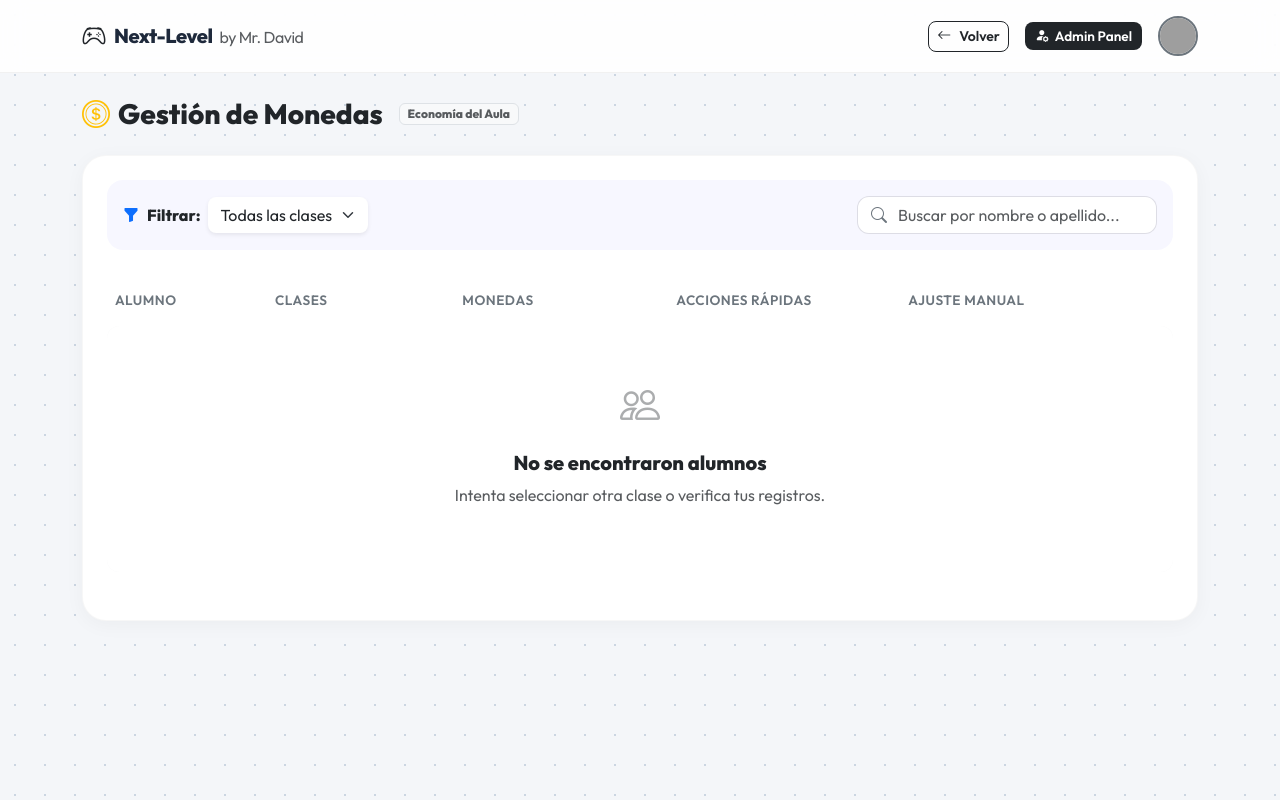
After one commit to Code-Tech-Software/NextLevel, a Django app: page /economia-alumnos/ in a window 1280 px wide. The commit adds this page. Run offline with Django 5.2, Linux system fonts and the light colour scheme; data that the repository does not hold is empty; some libraries are stand-ins or nearby versions; grey boxes are pictures that could not be loaded.

Commit message:
ADMINISTRAR MONEDAS

```diff
--- a/Misiones/urls.py
+++ b/Misiones/urls.py
@@ -34,4 +34,10 @@ urlpatterns = [
     path('forja/nivel/nuevo/', views.alta_nivel, name='alta_nivel'),
 
     path('ajax/cargar-niveles/', views.cargar_niveles, name='ajax_cargar_niveles'),
+
+    # Ruta para la interfaz principal
+    path('economia-alumnos/', views.gestionar_monedas, name='gestionar_monedas'),
+
+    # Endpoint (API) para actualizar las monedas vía AJAX
+    path('api/actualizar-monedas/', views.api_actualizar_monedas, name='api_actualizar_monedas'),
 ]
--- a/Misiones/views.py
+++ b/Misiones/views.py
@@ -529,3 +529,59 @@ def alta_nivel(request):
         form = NivelForm()
 
     return render(request, 'Administrativo/alta_nivel.html', {'form': form})
+
+
+ # Dar monedas
+from django.shortcuts import render, get_object_or_404
+from django.http import JsonResponse
+from django.views.decorators.http import require_POST
+from .models import Alumno, Clase
+
+
+def gestionar_monedas(request):
+    """Renderiza la vista principal con opciones de filtrado."""
+    clases = Clase.objects.all().order_by('grado', 'grupo')
+    clase_id = request.GET.get('clase')
+
+    # Por defecto, traemos todos los alumnos activos
+    alumnos = Alumno.objects.filter(activo=True).order_by('apellido', 'nombre')
+
+    # Si se selecciona una clase en el filtro, aplicamos el queryset
+    if clase_id:
+        alumnos = alumnos.filter(clases__id=clase_id)
+
+    context = {
+        'clases': clases,
+        'alumnos': alumnos.distinct(),
+        'clase_seleccionada': int(clase_id) if clase_id and clase_id.isdigit() else None
+    }
+    return render(request, 'Monedas/gestionar_monedas.html', context)
+
+
+@require_POST
+def api_actualizar_monedas(request):
+    """Recibe peticiones AJAX para sumar o restar monedas."""
+    try:
+        alumno_id = request.POST.get('alumno_id')
+        cantidad = int(request.POST.get('cantidad', 0))
+        accion = request.POST.get('accion')  # 'sumar' o 'restar'
+
+        alumno = get_object_or_404(Alumno, id=alumno_id)
+
+        if accion == 'sumar':
+            alumno.monedas += cantidad
+        elif accion == 'restar':
+            alumno.monedas -= cantidad
+            # Extra: Prevenir que las monedas queden en negativo
+            if alumno.monedas < 0:
+                alumno.monedas = 0
+
+        alumno.save()
+
+        return JsonResponse({
+            'status': 'success',
+            'nuevas_monedas': alumno.monedas,
+            'mensaje': f'Monedas actualizadas para {alumno.nombre}'
+        })
+    except Exception as e:
+        return JsonResponse({'status': 'error', 'mensaje': str(e)}, status=400)
--- /dev/null
+++ b/templates/Monedas/gestionar_monedas.html
@@ -0,0 +1,338 @@
+{% extends 'Profesor/baseProfesor.html' %}
+
+{% block extra_css %}
+<style>
+    /* Estilos basados en el diseño de Forja / Acciones rápidas */
+    .management-panel {
+        background: var(--surface-color, #ffffff);
+        border-radius: 24px;
+        padding: 24px;
+        box-shadow: 0 4px 20px rgba(0, 0, 0, 0.04);
+        border: 1px solid rgba(0, 0, 0, 0.03);
+    }
+
+    .table-custom {
+        border-collapse: separate;
+        border-spacing: 0 8px;
+    }
+
+    .table-custom thead th {
+        border-bottom: none;
+        color: #6c757d;
+        font-weight: 600;
+        text-transform: uppercase;
+        font-size: 0.85rem;
+        letter-spacing: 0.5px;
+    }
+
+    .table-custom tbody tr {
+        background: #f8f9fa;
+        transition: all 0.2s ease;
+        border-radius: 12px;
+    }
+
+    .table-custom tbody tr td {
+        border-top: 1px solid transparent;
+        border-bottom: 1px solid transparent;
+        padding: 16px 12px;
+        vertical-align: middle;
+    }
+
+    .table-custom tbody tr td:first-child {
+        border-left: 1px solid transparent;
+        border-top-left-radius: 12px;
+        border-bottom-left-radius: 12px;
+    }
+
+    .table-custom tbody tr td:last-child {
+        border-right: 1px solid transparent;
+        border-top-right-radius: 12px;
+        border-bottom-right-radius: 12px;
+    }
+
+    .table-custom tbody tr:hover {
+        background: #ffffff;
+        box-shadow: 0 4px 12px rgba(99, 102, 241, 0.1);
+        transform: translateY(-2px);
+    }
+
+    /* Botones estilo juego para monedas */
+    .btn-coin-add {
+        background: rgba(16, 185, 129, 0.1);
+        color: var(--success-game, #10b981);
+        border: 1px solid transparent;
+        font-weight: bold;
+        transition: all 0.2s;
+    }
+    .btn-coin-add:hover {
+        background: var(--success-game, #10b981);
+        color: white;
+        transform: translateY(-2px);
+    }
+
+    .btn-coin-sub {
+        background: rgba(239, 68, 68, 0.1);
+        color: #ef4444;
+        border: 1px solid transparent;
+        font-weight: bold;
+        transition: all 0.2s;
+    }
+    .btn-coin-sub:hover {
+        background: #ef4444;
+        color: white;
+        transform: translateY(-2px);
+    }
+
+    /* Buscador y Filtros */
+    .filter-container {
+        background: rgba(99, 102, 241, 0.05);
+        border-radius: 16px;
+        padding: 16px;
+    }
+
+    .search-input {
+        border-radius: 12px;
+        border: 1px solid rgba(0,0,0,0.1);
+        padding-left: 40px;
+    }
+
+    .search-icon {
+        position: absolute;
+        left: 14px;
+        top: 50%;
+        transform: translateY(-50%);
+        color: #6c757d;
+    }
+
+    .coin-display {
+        font-size: 1.25rem;
+        font-weight: 800;
+        color: var(--accent-gold, #f59e0b);
+        background: rgba(245, 158, 11, 0.1);
+        padding: 4px 12px;
+        border-radius: 12px;
+        display: inline-block;
+    }
+</style>
+<!-- CDN de SweetAlert2 -->
+<script src="https://cdn.jsdelivr.net/npm/sweetalert2@11"></script>
+{% endblock %}
+
+{% block content %}
+<div class="container mt-4 mb-5">
+
+    <div class="d-flex align-items-center mb-4">
+        <h3 class="fw-bold mb-0 text-dark">
+            <i class="bi bi-coin text-warning me-2"></i>Gestión de Monedas
+        </h3>
+        <span class="badge bg-light text-muted border ms-3">Economía del Aula</span>
+    </div>
+
+    <div class="management-panel">
+        <!-- Barra de Herramientas: Filtro y Buscador -->
+        <div class="filter-container mb-4 d-flex flex-column flex-md-row justify-content-between align-items-md-center gap-3">
+
+            <!-- Filtro por Clase -->
+            <form method="GET" class="d-flex align-items-center m-0">
+                <i class="bi bi-funnel-fill text-primary me-2"></i>
+                <label for="clase" class="me-2 fw-bold text-dark mb-0">Filtrar:</label>
+                <select name="clase" id="clase" class="form-select border-0 shadow-sm rounded-3 w-auto" onchange="this.form.submit()">
+                    <option value="">Todas las clases</option>
+                    {% for clase in clases %}
+                        <option value="{{ clase.id }}" {% if clase.id == clase_seleccionada %}selected{% endif %}>
+                            {{ clase.grado }} {{ clase.grupo }} - {{ clase.nombre }}
+                        </option>
+                    {% endfor %}
+                </select>
+            </form>
+
+            <!-- Buscador de Alumnos -->
+            <div class="position-relative" style="max-width: 300px; width: 100%;">
+                <i class="bi bi-search search-icon"></i>
+                <input type="text" id="buscador-alumnos" class="form-control search-input" placeholder="Buscar por nombre o apellido...">
+            </div>
+        </div>
+
+        <!-- Tabla de Alumnos -->
+        <div class="table-responsive">
+            <table class="table table-custom w-100" id="tabla-alumnos">
+                <thead>
+                    <tr>
+                        <th>Alumno</th>
+                        <th>Clases</th>
+                        <th class="text-center">Monedas</th>
+                        <th class="text-center">Acciones Rápidas</th>
+                        <th>Ajuste Manual</th>
+                    </tr>
+                </thead>
+                <tbody>
+                    {% for alumno in alumnos %}
+                    <tr class="alumno-row">
+                        <td>
+                            <div class="d-flex align-items-center">
+                                {% if alumno.avatar %}
+                                    <img src="{{ alumno.avatar.url }}" alt="Avatar" width="40" height="40" class="rounded-circle me-3 shadow-sm">
+                                {% else %}
+                                    <div class="rounded-circle me-3 bg-primary text-white d-flex align-items-center justify-content-center shadow-sm" style="width: 40px; height: 40px; font-weight: bold;">
+                                        {{ alumno.nombre|first }}
+                                    </div>
+                                {% endif %}
+                                <div>
+                                    <strong class="d-block text-dark nombre-alumno">{{ alumno.nombre }} {{ alumno.apellido }}</strong>
+                                    <small class="text-muted">PIN: {{ alumno.pin }}</small>
+                                </div>
+                            </div>
+                        </td>
+                        <td>
+                            {% for clase in alumno.clases.all %}
+                                <span class="badge bg-light text-primary border border-primary-subtle me-1">
+                                    {{ clase.grado }}{{ clase.grupo }}
+                                </span>
+                            {% endfor %}
+                        </td>
+                        <td class="text-center">
+                            <div class="coin-display">
+                                <span id="monedas-{{ alumno.id }}">{{ alumno.monedas }}</span> 🪙
+                            </div>
+                        </td>
+
+                        <td class="text-center">
+                            <div class="d-flex justify-content-center gap-2">
+                                <button class="btn btn-sm btn-coin-add rounded-pill px-3" onclick="actualizarMonedas({{ alumno.id }}, 5, 'sumar')">+5</button>
+                                <button class="btn btn-sm btn-coin-add rounded-pill px-3" onclick="actualizarMonedas({{ alumno.id }}, 10, 'sumar')">+10</button>
+                                <button class="btn btn-sm btn-coin-sub rounded-pill px-3" onclick="actualizarMonedas({{ alumno.id }}, 5, 'restar')">-5</button>
+                            </div>
+                        </td>
+
+                        <td>
+                            <div class="input-group input-group-sm">
+                                <span class="input-group-text bg-white border-end-0 rounded-start-3"><i class="bi bi-piggy-bank text-muted"></i></span>
+                                <input type="number" id="input-{{ alumno.id }}" class="form-control border-start-0" placeholder="0" min="1" style="max-width: 70px;">
+                                <button class="btn btn-success" onclick="procesarManual({{ alumno.id }}, 'sumar')" title="Añadir"><i class="bi bi-plus-lg"></i></button>
+                                <button class="btn btn-danger rounded-end-3" onclick="procesarManual({{ alumno.id }}, 'restar')" title="Quitar"><i class="bi bi-dash-lg"></i></button>
+                            </div>
+                        </td>
+                    </tr>
+                    {% empty %}
+                    <tr>
+                        <td colspan="5" class="text-center py-5">
+                            <i class="bi bi-people fs-1 text-muted d-block mb-3 opacity-50"></i>
+                            <h5 class="fw-bold text-dark">No se encontraron alumnos</h5>
+                            <p class="text-muted">Intenta seleccionar otra clase o verifica tus registros.</p>
+                        </td>
+                    </tr>
+                    {% endfor %}
+                </tbody>
+            </table>
+        </div>
+    </div>
+</div>
+
+{% csrf_token %}
+
+<script>
+    // 1. Buscador en tiempo real
+    document.getElementById('buscador-alumnos').addEventListener('input', function() {
+        const searchText = this.value.toLowerCase();
+        const rows = document.querySelectorAll('.alumno-row');
+
+        rows.forEach(row => {
+            const nombreCompleto = row.querySelector('.nombre-alumno').textContent.toLowerCase();
+            if (nombreCompleto.includes(searchText)) {
+                row.style.display = '';
+            } else {
+                row.style.display = 'none';
+            }
+        });
+    });
+
+    // 2. Configuración de SweetAlert2 tipo "Toast" para notificaciones no invasivas
+    const Toast = Swal.mixin({
+        toast: true,
+        position: 'top-end',
+        showConfirmButton: false,
+        timer: 2500,
+        timerProgressBar: true,
+        didOpen: (toast) => {
+            toast.addEventListener('mouseenter', Swal.stopTimer)
+            toast.addEventListener('mouseleave', Swal.resumeTimer)
+        }
+    });
+
+    // Token CSRF
+    const csrfToken = document.querySelector('[name=csrfmiddlewaretoken]').value;
+
+    function procesarManual(alumnoId, accion) {
+        const input = document.getElementById(`input-${alumnoId}`);
+        const cantidad = parseInt(input.value);
+
+        if (isNaN(cantidad) || cantidad <= 0) {
+            Swal.fire({
+                icon: 'warning',
+                title: 'Cantidad inválida',
+                text: 'Por favor ingresa un número mayor a 0.',
+                confirmButtonColor: '#6366f1' // Color primary-game
+            });
+            return;
+        }
+
+        actualizarMonedas(alumnoId, cantidad, accion);
+        input.value = ''; // Limpiar el input
+    }
+
+    function actualizarMonedas(alumnoId, cantidad, accion) {
+        const formData = new FormData();
+        formData.append('alumno_id', alumnoId);
+        formData.append('cantidad', cantidad);
+        formData.append('accion', accion);
+
+        fetch("{% url 'api_actualizar_monedas' %}", {
+            method: 'POST',
+            headers: {
+                'X-CSRFToken': csrfToken
+            },
+            body: formData
+        })
+        .then(response => response.json())
+        .then(data => {
+            if (data.status === 'success') {
+                // Actualizar interfaz
+                const contador = document.getElementById(`monedas-${alumnoId}`);
+                contador.innerText = data.nuevas_monedas;
+
+                // Animación css temporal en la caja de monedas
+                const displayBox = contador.parentElement;
+                displayBox.style.transform = 'scale(1.2)';
+                displayBox.style.transition = 'transform 0.2s';
+
+                setTimeout(() => {
+                    displayBox.style.transform = 'scale(1)';
+                }, 200);
+
+                // Mostrar alerta de éxito
+                Toast.fire({
+                    icon: 'success',
+                    title: accion === 'sumar' ? `+${cantidad} monedas añadidas` : `-${cantidad} monedas retiradas`
+                });
+
+            } else {
+                Swal.fire({
+                    icon: 'error',
+                    title: 'Error',
+                    text: data.mensaje,
+                    confirmButtonColor: '#ef4444'
+                });
+            }
+        })
+        .catch(error => {
+            console.error('Error:', error);
+            Swal.fire({
+                icon: 'error',
+                title: 'Fallo de conexión',
+                text: 'Hubo un problema al comunicarse con el servidor.',
+                confirmButtonColor: '#ef4444'
+            });
+        });
+    }
+</script>
+{% endblock %}
```
Also changed, not shown: templates/Profesor/dashboard_principal.html (+25 -1 lines).
